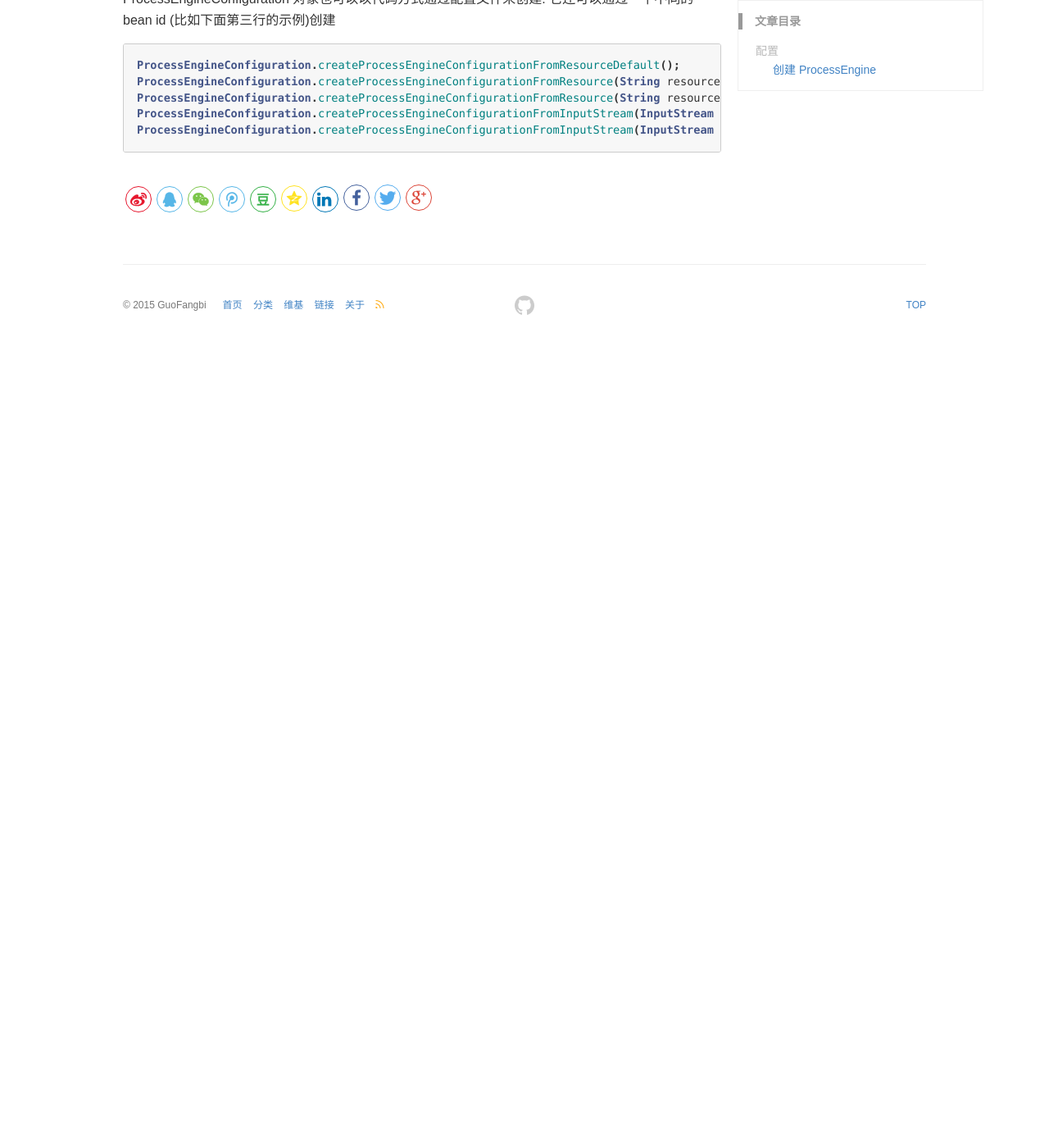
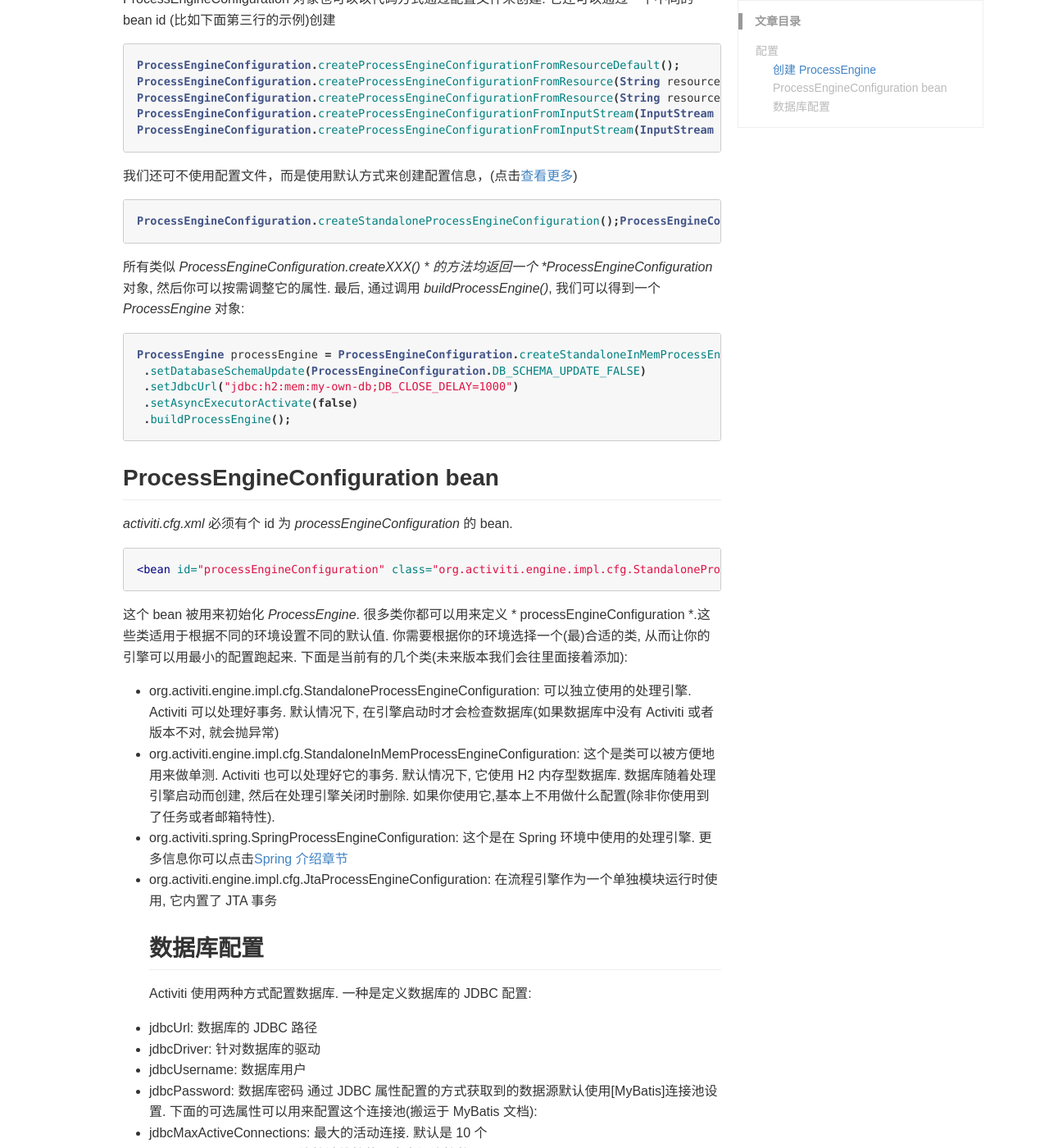
Before and after one commit to bishion/bishion.github.io, a Jekyll site: the page built from _posts/activiti/2019-02-05-activiti-configuration.md, in a window 1280 px wide and 1400 px high, scrolled down 1082 px. Shown: the whole window at 82% size. Built offline with Jekyll 4.4.1, drawn with Linux system fonts in a browser that asks for light colours; our own code applies the rules of GitHub Pages for plain Markdown files; before the commit the page ends 1503 px from its top, so only the background shows below that; some of the changed text lies outside the part shown.

Commit message:
第三章

````diff
--- a/_posts/activiti/2019-02-05-activiti-configuration.md
+++ b/_posts/activiti/2019-02-05-activiti-configuration.md
@@ -36,3 +36,60 @@
 ProcessEngineConfiguration.createProcessEngineConfigurationFromInputStream(InputStream inputStream);
 ProcessEngineConfiguration.createProcessEngineConfigurationFromInputStream(InputStream inputStream, String beanName);
 ```
+我们还可不使用配置文件，而是使用默认方式来创建配置信息，(点击[查看更多]())
+```java
+ProcessEngineConfiguration.createStandaloneProcessEngineConfiguration();ProcessEngineConfiguration.createStandaloneInMemProcessEngineConfiguration(
+```
+所有类似 *ProcessEngineConfiguration.createXXX() * 的方法均返回一个  *ProcessEngineConfiguration* 对象, 然后你可以按需调整它的属性. 最后, 通过调用 *buildProcessEngine()*, 我们可以得到一个 *ProcessEngine* 对象:
+```java
+ProcessEngine processEngine = ProcessEngineConfiguration.createStandaloneInMemProcessEngineConfiguration()
+ .setDatabaseSchemaUpdate(ProcessEngineConfiguration.DB_SCHEMA_UPDATE_FALSE)
+ .setJdbcUrl("jdbc:h2:mem:my-own-db;DB_CLOSE_DELAY=1000")
+ .setAsyncExecutorActivate(false)
+ .buildProcessEngine();
+```
+## ProcessEngineConfiguration bean
+*activiti.cfg.xml* 必须有个 id 为 *processEngineConfiguration* 的 bean.
+```xml
+<bean id="processEngineConfiguration" class="org.activiti.engine.impl.cfg.StandaloneProcessEngineConfiguration"/>
+```
+这个 bean 被用来初始化 *ProcessEngine*. 很多类你都可以用来定义 *
+processEngineConfiguration *.这些类适用于根据不同的环境设置不同的默认值. 你需要根据你的环境选择一个(最)合适的类, 从而让你的引擎可以用最小的配置跑起来. 下面是当前有的几个类(未来版本我们会往里面接着添加):
+-  org.activiti.engine.impl.cfg.StandaloneProcessEngineConfiguration: 可以独立使用的处理引擎. Activiti 可以处理好事务. 默认情况下, 在引擎启动时才会检查数据库(如果数据库中没有 Activiti 或者版本不对, 就会抛异常)
+- org.activiti.engine.impl.cfg.StandaloneInMemProcessEngineConfiguration: 这个是类可以被方便地用来做单测. Activiti 也可以处理好它的事务. 默认情况下, 它使用 H2 内存型数据库. 数据库随着处理引擎启动而创建, 然后在处理引擎关闭时删除. 如果你使用它,基本上不用做什么配置(除非你使用到了任务或者邮箱特性).
+- org.activiti.spring.SpringProcessEngineConfiguration: 这个是在 Spring 环境中使用的处理引擎. 更多信息你可以点击[Spring 介绍章节]()
+- org.activiti.engine.impl.cfg.JtaProcessEngineConfiguration: 在流程引擎作为一个单独模块运行时使用, 它内置了 JTA 事务
+## 数据库配置
+Activiti 使用两种方式配置数据库. 一种是定义数据库的 JDBC 配置:
+- jdbcUrl: 数据库的 JDBC 路径
+- jdbcDriver: 针对数据库的驱动
+- jdbcUsername: 数据库用户
+- jdbcPassword: 数据库密码
+通过 JDBC 属性配置的方式获取到的数据源默认使用[MyBatis]连接池设置. 下面的可选属性可以用来配置这个连接池(搬运于 MyBatis 文档):
+-
+jdbcMaxActiveConnections: 最大的活动连接. 默认是 10 个
+- jdbcMaxIdleConnections: 连接池维护的最大空闲连接数
+-
+jdbcMaxCheckoutTime:获取连接的最大等待毫秒数. 默认是20000(20s)
+-
+jdbcMaxWaitTime: 这个是一个低优先级的配置, 用来设置获取连接的最大等待毫秒数,以防止连接池配置出错时, 程序出现假死). 默认是 20000(20s)
+数据库配置示例
+```xml
+<property name="jdbcUrl" value="jdbc:h2:mem:activiti;DB_CLOSE_DELAY=1000" /><property name="jdbcDriver" value="org.h2.Driver" /><property name="jdbcUsername" value="sa" /><property name="jdbcPassword" value=""
+```
+我们的测试显示, MyBatis 连接池在高并发请求时性能不是最好的. 因此, 我们推荐使用 *javax.sql.DataSource* 的实现来配置处理引擎(比如, DBCP, C3P0, Hikari, Tocmat 连接池等):
+```xml
+<bean id="dataSource" class="org.apache.commons.dbcp.BasicDataSource" >
+ <property name="driverClassName" value="com.mysql.jdbc.Driver" />
+ <property name="url" value="jdbc:mysql://localhost:3306/activiti" />
+ <property name="username" value="activiti" />
+ <property name="password" value="activiti" />
+ <property name="defaultAutoCommit" value="false" />
+</bean>
+<bean id="processEngineConfiguration" class="org.activiti.engine.impl.cfg.StandaloneProcessEngineConfiguration">
+ <property name="dataSource" ref="dataSource" />
+ ...
+ ```
+ 请注意, 我们并不提供这些数据源的库, 所以你需要自己引用这些依赖.
+ 无论你使用 JDBC 还是数据源组件,都可以设置下面这些属性.
+ - databaseType:
````
